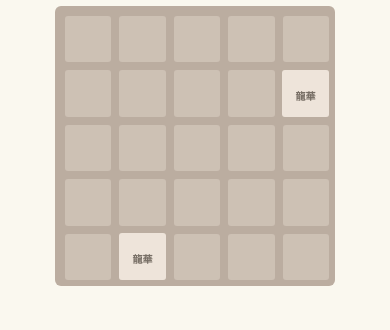
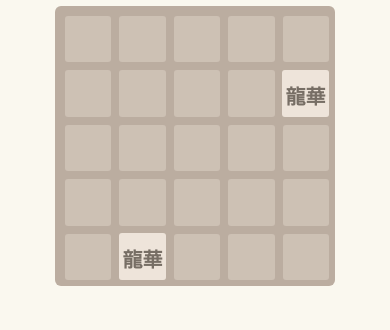
Before and after one commit to loklui/loklui.github.io, a plain HTML site: page 2048/index.html in a window 390 px wide. Shown: the part 279-609 px from the top of the page. Drawn offline with Linux system fonts and the light colour scheme; a web font is replaced by a local one.

Commit message:
font size fix

```diff
--- a/2048/style/main.css
+++ b/2048/style/main.css
@@ -782,7 +782,7 @@ hr {
     margin-top: 20px; }
 
   .tile .tile-inner {
-    font-size: 10px; }
+    font-size: 20px; }
 
   .game-message p {
     font-size: 30px !important;
```
